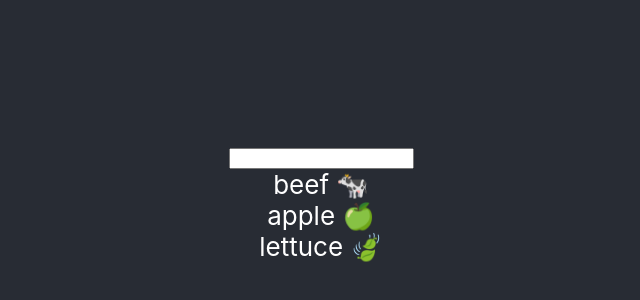
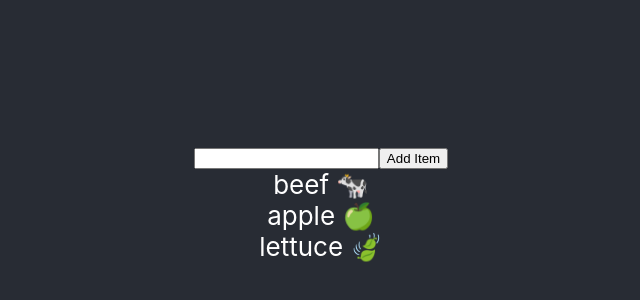
Before and after one commit to james-demiraiakian/10-adv-react-shoppinglist, a React (Create React App) app: page / in a window 1280 px wide. Shown: the part 200-500 px from the top of the page, without its empty margins (319-959 px from the left). Built offline with nearby package versions, Linux system fonts and the light colour scheme.

Commit message:
add functionality working, now working on edit/delete

```diff
--- /dev/null
+++ b/src/components/AddItem.jsx
@@ -0,0 +1,24 @@
+import { useState } from 'react';
+
+export default function AddItem({ onAdd }) {
+  const [newItem, setNewItem] = useState('');
+
+  const handleAdd = (e) => {
+    e.preventDefault();
+    setNewItem('');
+    onAdd(newItem);
+  };
+
+  return (
+    <form onSubmit={handleAdd}>
+      <input
+        type="text"
+        value={newItem}
+        onChange={(e) => {
+          setNewItem(e.target.value);
+        }}
+      />
+      <button>Add Item</button>
+    </form>
+  );
+}
--- a/src/components/Item.jsx
+++ b/src/components/Item.jsx
@@ -1,3 +1,7 @@
-export default function Item({ item }) {
-  return <div>{item.text}</div>;
+export default function Item({ item, onEdit, onDelete }) {
+  return (
+    <div>
+      <span>{item.text}</span>
+    </div>
+  );
 }
--- a/src/views/Shop.jsx
+++ b/src/views/Shop.jsx
@@ -1,4 +1,5 @@
 import { useReducer } from 'react';
+import AddItem from '../components/AddItem';
 import Item from '../components/Item';
 
 const initialItems = [
@@ -46,12 +47,10 @@ export default function Shop() {
 
   return (
     <div>
-      <form>
-        <input />
-      </form>
+      <AddItem onAdd={handleAdd} />
       {items.map((item) => (
         <div key={item.id}>
-          <Item item={item} />
+          <Item item={item} onEdit={handleEdit} onDelete={handleDelete} />
         </div>
       ))}
     </div>
```
